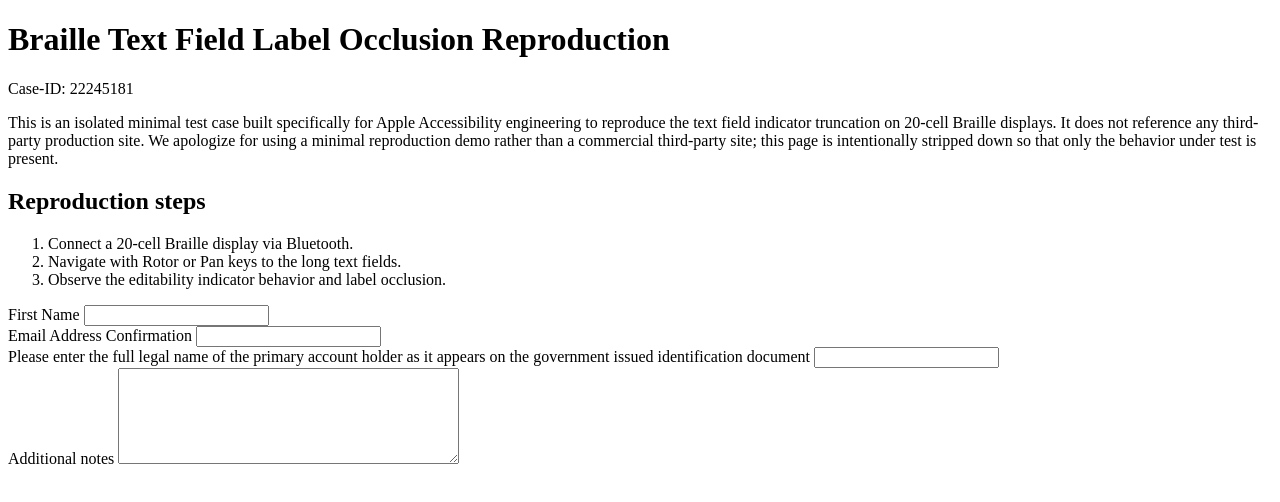
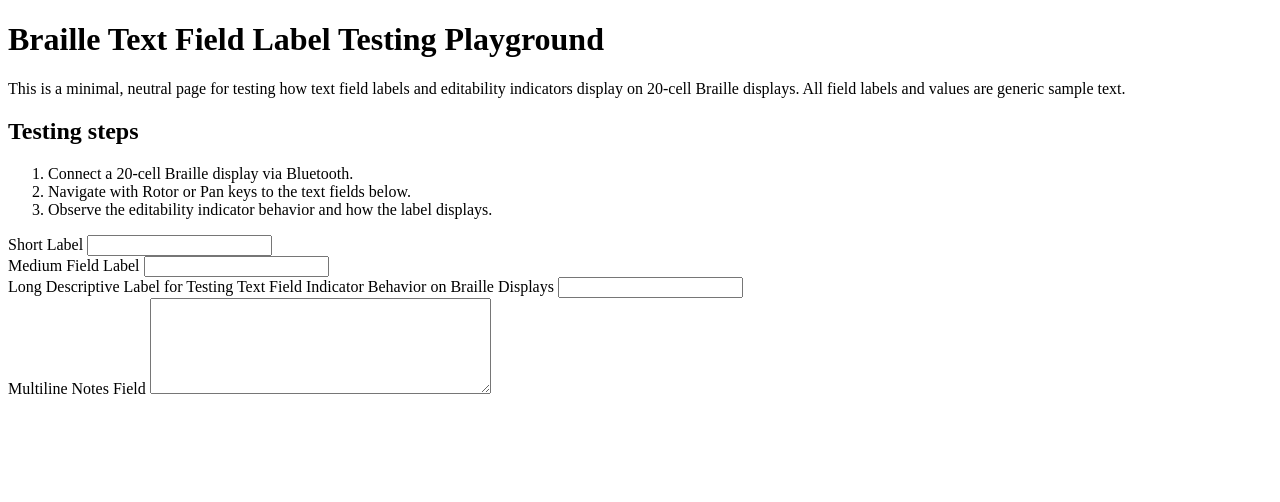
Before and after one commit to 2three1y/2three1y.github.io, a plain HTML site: page braille-repro.html in a window 1280 px wide. Drawn offline with Linux system fonts and the light colour scheme.

Commit message:
Make braille-repro page neutral: generic sample labels, remove case reference

```diff
--- a/braille-repro.html
+++ b/braille-repro.html
@@ -3,37 +3,36 @@
 <head>
 <meta charset="utf-8">
 <meta name="viewport" content="width=device-width, initial-scale=1">
-<title>Braille Text Field Label Occlusion Reproduction (Case-ID: 22245181)</title>
+<title>Braille Text Field Label Testing Playground</title>
 </head>
 <body>
 <header>
-<h1>Braille Text Field Label Occlusion Reproduction</h1>
-<p>Case-ID: 22245181</p>
-<p>This is an isolated minimal test case built specifically for Apple Accessibility engineering to reproduce the text field indicator truncation on 20-cell Braille displays. It does not reference any third-party production site. We apologize for using a minimal reproduction demo rather than a commercial third-party site; this page is intentionally stripped down so that only the behavior under test is present.</p>
+<h1>Braille Text Field Label Testing Playground</h1>
+<p>This is a minimal, neutral page for testing how text field labels and editability indicators display on 20-cell Braille displays. All field labels and values are generic sample text.</p>
 </header>
 <section>
-<h2>Reproduction steps</h2>
+<h2>Testing steps</h2>
 <ol>
 <li>Connect a 20-cell Braille display via Bluetooth.</li>
-<li>Navigate with Rotor or Pan keys to the long text fields.</li>
-<li>Observe the editability indicator behavior and label occlusion.</li>
+<li>Navigate with Rotor or Pan keys to the text fields below.</li>
+<li>Observe the editability indicator behavior and how the label displays.</li>
 </ol>
 </section>
 <form>
 <div>
-<label for="first-name">First Name</label>
-<input type="text" id="first-name" name="first-name" autocomplete="off">
+<label for="short-field">Short Label</label>
+<input type="text" id="short-field" name="short-field" autocomplete="off">
 </div>
 <div>
-<label for="email-confirm">Email Address Confirmation</label>
-<input type="email" id="email-confirm" name="email-confirm" autocomplete="off">
+<label for="medium-field">Medium Field Label</label>
+<input type="text" id="medium-field" name="medium-field" autocomplete="off">
 </div>
 <div>
-<label for="long-field">Please enter the full legal name of the primary account holder as it appears on the government issued identification document</label>
+<label for="long-field">Long Descriptive Label for Testing Text Field Indicator Behavior on Braille Displays</label>
 <input type="text" id="long-field" name="long-field" autocomplete="off">
 </div>
 <div>
-<label for="notes">Additional notes</label>
+<label for="notes">Multiline Notes Field</label>
 <textarea id="notes" name="notes" rows="6" cols="40"></textarea>
 </div>
 </form>
```
